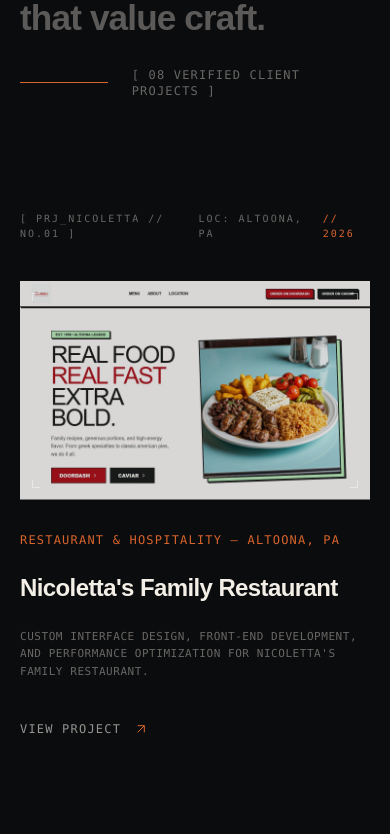
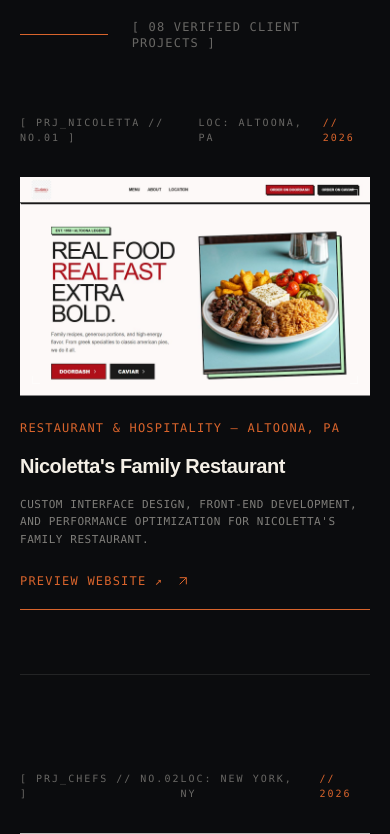
Before and after one commit to tadhrubo/qubixle-lab, a React (Vite) app: page / in a window 390 px wide. Shown: the part 2470-3304 px from the top of the page. Built offline with nearby package versions, Linux system fonts and the light colour scheme; a web font is replaced by a local one.

Commit message:
Optimize Work section image preview reveals and tap targets for mobile phones

```diff
--- a/src/components/Work.jsx
+++ b/src/components/Work.jsx
@@ -97,17 +97,17 @@
   return (
     <section
       id="work"
-      className="bg-[#0B0C0E] py-40 md:py-52 border-b border-[#F4EFE6]/10 font-sans text-[#F4EFE6] relative overflow-hidden"
+      className="bg-[#0B0C0E] py-28 md:py-52 border-b border-[#F4EFE6]/10 font-sans text-[#F4EFE6] relative overflow-hidden"
     >
       <div className="max-w-[1240px] mx-auto px-5 sm:px-8 md:px-12">
 
         {/* Section Header */}
         <motion.div
-          initial={{ opacity: 0, y: 60 }}
+          initial={{ opacity: 0, y: 40 }}
           whileInView={{ opacity: 1, y: 0 }}
-          viewport={{ once: true, margin: '-60px' }}
-          transition={{ duration: 1, ease }}
-          className="mb-28 md:mb-40"
+          viewport={{ once: true, amount: 0.1 }}
+          transition={{ duration: 0.8, ease }}
+          className="mb-16 md:mb-40"
         >
           <div className="flex items-center gap-3 font-mono text-[10px] tracking-[0.22em] text-[#D9642C] uppercase mb-6">
             <span>[ SECTION 01 // SELECTED WORK ]</span>
@@ -131,13 +131,13 @@
         </motion.div>
 
         {/* Project Alternating Layout Spreads */}
-        <div className="flex flex-col gap-36 md:gap-48">
+        <div className="flex flex-col gap-24 md:gap-48">
           {projects.map((project, i) => {
             const isEven = i % 2 === 0
             return (
               <div
                 key={project.title}
-                className="group relative flex flex-col gap-8 border-b border-[#F4EFE6]/10 pb-24 md:pb-32"
+                className="group relative flex flex-col gap-6 md:gap-8 border-b border-[#F4EFE6]/10 pb-16 md:pb-32"
               >
                 {/* Blueprint Metadata Bar */}
                 <div className="flex items-center justify-between font-mono text-[10px] tracking-[0.2em] text-[#F4EFE6]/40 uppercase pb-2">
@@ -153,24 +153,24 @@
                   href={project.href}
                   target="_blank"
                   rel="noopener noreferrer"
-                  className={`grid grid-cols-1 md:grid-cols-12 gap-8 md:gap-12 items-center ${
+                  className={`grid grid-cols-1 md:grid-cols-12 gap-6 md:gap-12 items-center ${
                     isEven ? '' : 'md:flex-row-reverse'
                   }`}
                 >
-                  {/* Large Image Container with Clip-Path Reveal */}
+                  {/* Large Image Container with Reliable Mobile Reveal */}
                   <div className={`w-full ${isEven ? 'md:col-span-8' : 'md:col-span-8 md:order-2'}`}>
                     <motion.div
-                      initial={{ clipPath: 'inset(100% 0 0 0)' }}
-                      whileInView={{ clipPath: 'inset(0% 0 0 0)' }}
-                      viewport={{ once: true, margin: '-60px' }}
-                      transition={{ duration: 1.2, ease }}
+                      initial={{ opacity: 0, clipPath: 'inset(40% 0 0 0)' }}
+                      whileInView={{ opacity: 1, clipPath: 'inset(0% 0 0 0)' }}
+                      viewport={{ once: true, amount: 0.05 }}
+                      transition={{ duration: 0.8, ease }}
                       className="relative overflow-hidden w-full bg-[#131519]"
                       style={{ aspectRatio: '16/10' }}
                     >
                       <img
                         src={project.image}
                         alt={project.title}
-                        className="w-full h-full object-cover object-top opacity-85 transition-all duration-700 ease-[cubic-bezier(.22,1,.36,1)] group-hover:scale-[1.02] group-hover:opacity-100"
+                        className="w-full h-full object-cover object-top opacity-100 sm:opacity-90 transition-all duration-500 ease-[cubic-bezier(.22,1,.36,1)] group-hover:scale-[1.02] group-hover:opacity-100"
                       />
 
                       {/* Blueprint Corner Ticks */}
@@ -181,35 +181,35 @@
                     </motion.div>
                   </div>
 
-                  {/* Project Info Block (Text follows 120ms later) */}
+                  {/* Project Info Block */}
                   <div className={`w-full flex flex-col justify-between ${
                     isEven ? 'md:col-span-4' : 'md:col-span-4 md:order-1'
                   }`}>
                     <motion.div
-                      initial={{ opacity: 0, y: 60 }}
+                      initial={{ opacity: 0, y: 30 }}
                       whileInView={{ opacity: 1, y: 0 }}
-                      viewport={{ once: true, margin: '-40px' }}
-                      transition={{ duration: 1, ease, delay: 0.12 }}
-                      className="flex flex-col gap-6"
+                      viewport={{ once: true, amount: 0.05 }}
+                      transition={{ duration: 0.8, ease, delay: 0.1 }}
+                      className="flex flex-col gap-4 sm:gap-6"
                     >
                       <span className="font-mono text-xs text-[#D9642C] tracking-widest uppercase">
                         {project.category}
                       </span>
 
                       {/* Title with upward hover transition */}
-                      <h3 className="font-display text-2xl sm:text-3xl md:text-4xl font-semibold text-[#F4EFE6] tracking-tight transition-transform duration-300 ease-out group-hover:-translate-y-1">
+                      <h3 className="font-display text-xl sm:text-3xl md:text-4xl font-semibold text-[#F4EFE6] tracking-tight transition-transform duration-300 ease-out group-hover:-translate-y-1">
                         {project.title}
                       </h3>
 
                       {/* Monospace Caption */}
-                      <p className="font-mono text-[11px] text-[#F4EFE6]/40 leading-relaxed uppercase tracking-wider">
+                      <p className="font-mono text-[11px] text-[#F4EFE6]/50 leading-relaxed uppercase tracking-wider">
                         Custom interface design, front-end development, and performance optimization for {project.title}.
                       </p>
 
                       {/* Hover Arrow + Copper Line Extension */}
-                      <div className="mt-4 flex items-center gap-3">
-                        <span className="text-xs font-mono tracking-widest text-[#F4EFE6]/60 uppercase group-hover:text-white transition-colors">
-                          VIEW PROJECT
+                      <div className="mt-2 sm:mt-4 flex items-center gap-3">
+                        <span className="text-xs font-mono tracking-widest text-[#D9642C] sm:text-[#F4EFE6]/60 uppercase group-hover:text-white transition-colors">
+                          PREVIEW WEBSITE ↗
                         </span>
                         <svg
                           viewBox="0 0 24 24" fill="none" stroke="currentColor" strokeWidth="1.5"
@@ -220,7 +220,7 @@
                       </div>
 
                       {/* Extending copper line on hover */}
-                      <div className="w-0 h-px bg-[#D9642C] group-hover:w-full transition-all duration-500 ease-out mt-2" />
+                      <div className="w-full sm:w-0 h-px bg-[#D9642C] group-hover:w-full transition-all duration-500 ease-out mt-1 sm:mt-2" />
                     </motion.div>
                   </div>
                 </a>
```
